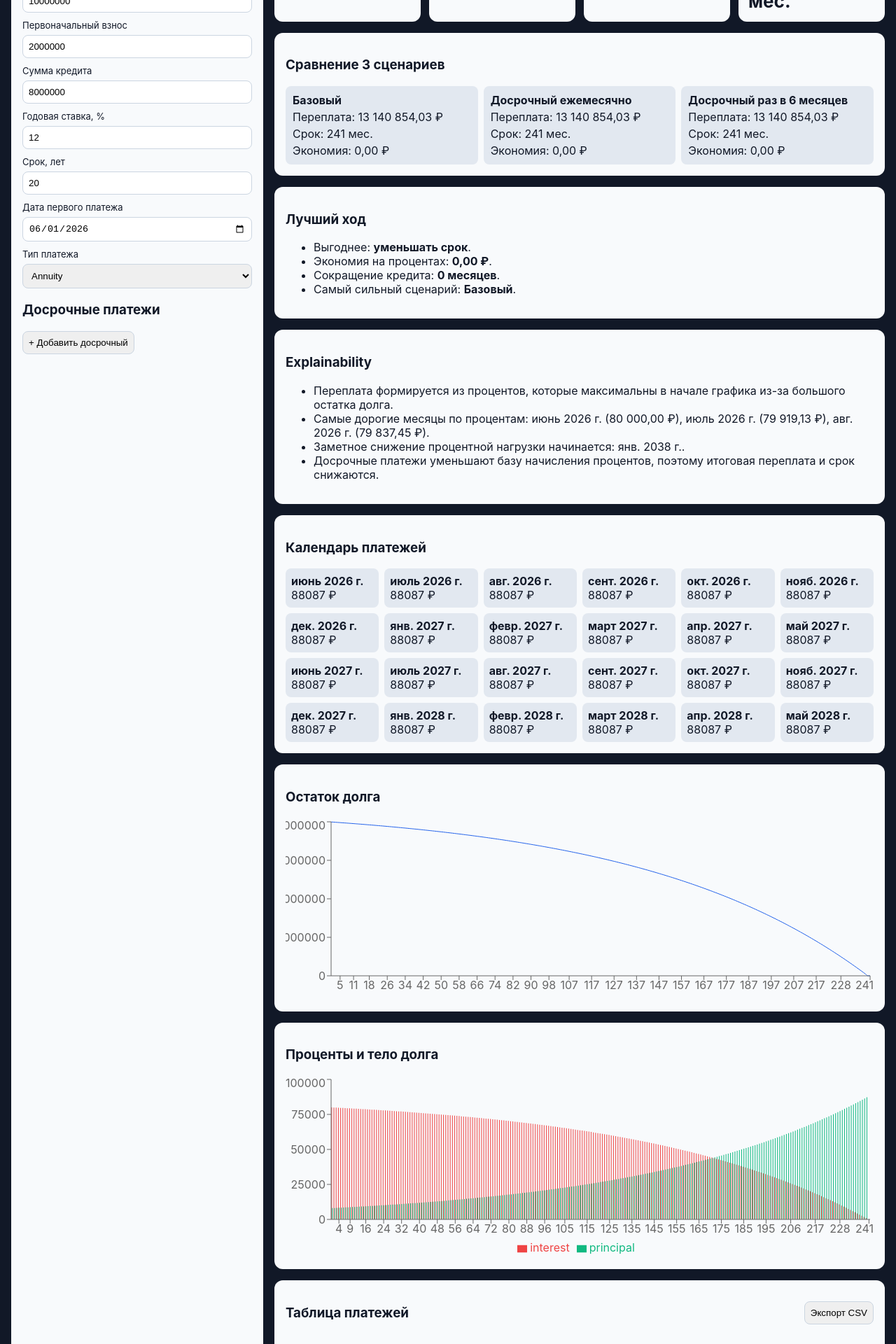
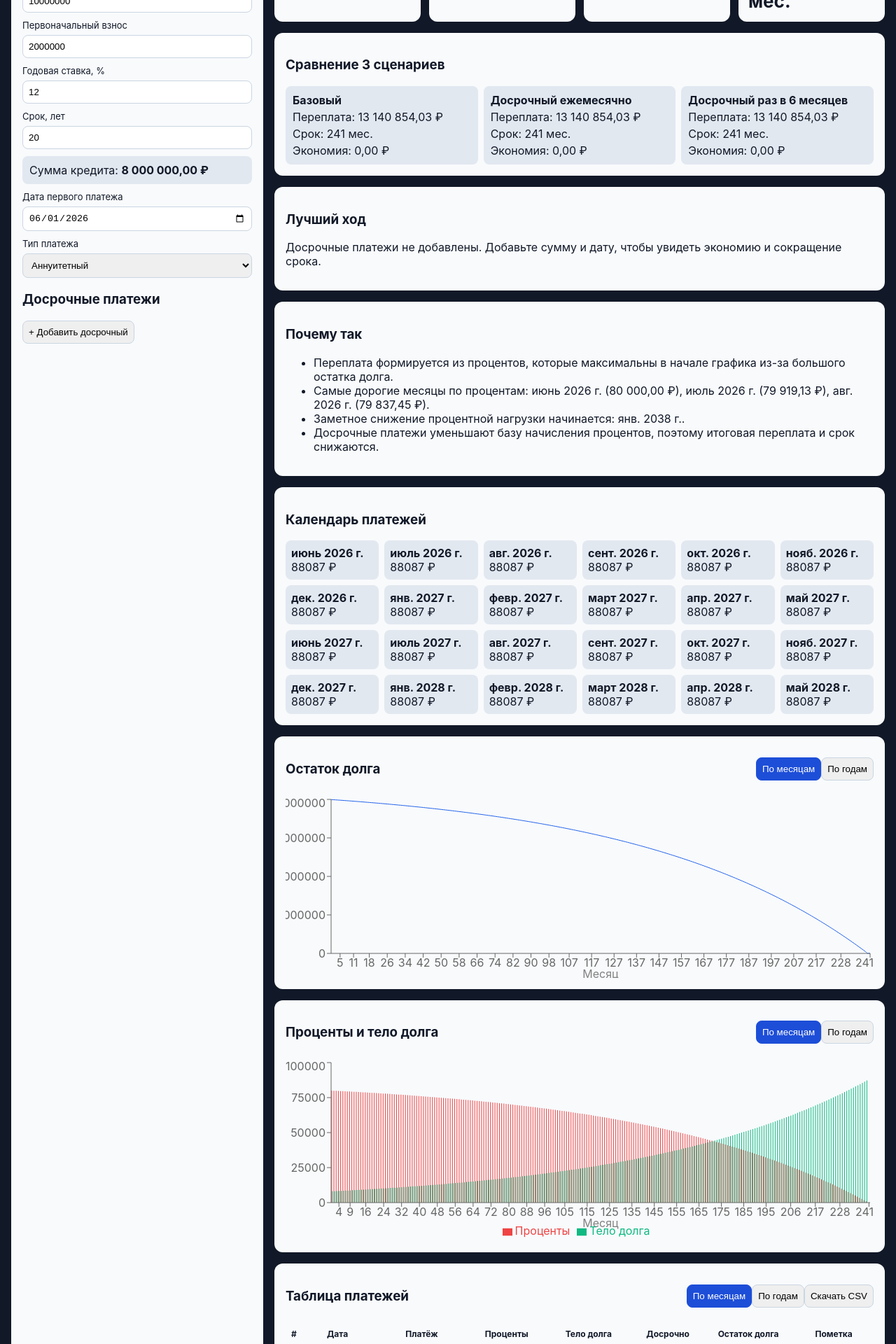
Before and after one commit to viktortown-ui/mortgage-planner, a React (Vite) app: page / in a window 1280 px wide. Shown: the part 200-2120 px from the top of the page at 70% size. Built offline with nearby package versions, Linux system fonts and the light colour scheme.

Commit message:
Улучшить UX и русификацию ипотечного планировщика

```diff
--- a/index.html
+++ b/index.html
@@ -4,7 +4,7 @@
     <meta charset="UTF-8" />
     <link rel="icon" type="image/svg+xml" href="/favicon.svg" />
     <meta name="viewport" content="width=device-width, initial-scale=1.0" />
-    <title>temp-app</title>
+    <title>Ипотечный планировщик</title>
   </head>
   <body>
     <div id="root"></div>
--- a/src/App.tsx
+++ b/src/App.tsx
@@ -16,13 +16,19 @@ const defaultInput: MortgageInput = {
   firstPaymentDate: '2026-06-01', paymentType: 'annuity', prepayments: [],
 };
 
+const withDerivedLoanAmount = (raw: MortgageInput): MortgageInput => ({
+  ...raw,
+  loanAmount: raw.propertyPrice - raw.downPayment,
+});
+
 function App() {
-  const [input, setInput] = useState<MortgageInput>(() => loadFromStorage(storageKey, defaultInput));
+  const [input, setInput] = useState<MortgageInput>(() => withDerivedLoanAmount(loadFromStorage(storageKey, defaultInput)));
   const [error, setError] = useState('');
 
   const safeSetInput = (next: MortgageInput) => {
-    setInput(next);
-    saveToStorage(storageKey, next);
+    const normalized = withDerivedLoanAmount(next);
+    setInput(normalized);
+    saveToStorage(storageKey, normalized);
   };
 
   const result = useMemo(() => {
@@ -41,11 +47,11 @@ function App() {
   return <div className="app"><header>Ипотечный планировщик</header><main>
     <MortgageInputForm input={input} onChange={safeSetInput} error={error} />
     <section className="results">{result ? <>
-      <ResultSummary result={result} preferredMode={input.prepayments[0]?.mode} />
+      <ResultSummary result={result} preferredMode={input.prepayments[0]?.mode} hasPrepayments={input.prepayments.some((p) => p.amount > 0)} baselineClosingDate={result.baseline.summary.closingDate} />
       <PaymentCalendar schedule={result.withPrepayments.schedule} />
       <DebtChart schedule={result.withPrepayments.schedule} />
       <InterestPrincipalChart schedule={result.withPrepayments.schedule} />
-      <PaymentTable schedule={result.withPrepayments.schedule} />
+      <PaymentTable schedule={result.withPrepayments.schedule} prepayments={input.prepayments} />
     </> : <div className="panel">Введите корректные данные для расчёта.</div>}</section>
   </main></div>;
 }
--- a/src/features/calculator/MortgageInputForm.tsx
+++ b/src/features/calculator/MortgageInputForm.tsx
@@ -1,5 +1,6 @@
 import type { ChangeEvent } from 'react';
 import type { MortgageInput, Prepayment } from '../../core/mortgage/types';
+import { formatMoney } from '../../shared/formatMoney';
 
 interface Props {
   input: MortgageInput;
@@ -18,13 +19,15 @@ export function MortgageInputForm({ input, error, onChange }: Props) {
     onChange({ ...input, prepayments: next });
   };
 
-  return <div className="panel"><h2>Параметры</h2>{error && <p className="error">{error}</p>}<div className="grid">{[
-    ['Стоимость недвижимости', 'propertyPrice'],['Первоначальный взнос', 'downPayment'],['Сумма кредита', 'loanAmount'],['Годовая ставка, %', 'annualRate'],['Срок, лет', 'termYears'],
-  ].map(([label, field]) => <label key={field}><span>{label}</span><input type="number" value={input[field as keyof MortgageInput] as number} onChange={updateNumber(field as keyof MortgageInput)} /></label>)}
-  <label><span>Дата первого платежа</span><input type="date" value={input.firstPaymentDate} onChange={(e)=>onChange({...input, firstPaymentDate:e.target.value})}/></label>
-  <label><span>Тип платежа</span><select value={input.paymentType} onChange={(e)=>onChange({...input, paymentType:e.target.value as MortgageInput['paymentType']})}><option value="annuity">Annuity</option><option value="differentiated">Differentiated</option></select></label>
+  return <div className="panel"><h2>Параметры</h2>{error && <p className="error">{error}</p>}<div className="grid">
+    {[
+      ['Стоимость недвижимости', 'propertyPrice'], ['Первоначальный взнос', 'downPayment'], ['Годовая ставка, %', 'annualRate'], ['Срок, лет', 'termYears'],
+    ].map(([label, field]) => <label key={field}><span>{label}</span><input type="number" value={input[field as keyof MortgageInput] as number} onChange={updateNumber(field as keyof MortgageInput)} /></label>)}
+    <div className="readonly-info">Сумма кредита: <strong>{formatMoney(input.loanAmount)}</strong></div>
+    <label><span>Дата первого платежа</span><input type="date" value={input.firstPaymentDate} onChange={(e) => onChange({ ...input, firstPaymentDate: e.target.value })} /></label>
+    <label><span>Тип платежа</span><select value={input.paymentType} onChange={(e) => onChange({ ...input, paymentType: e.target.value as MortgageInput['paymentType'] })}><option value="annuity">Аннуитетный</option><option value="differentiated">Дифференцированный</option></select></label>
   </div>
-  <div className="prepayments"><h3>Досрочные платежи</h3>{input.prepayments.map((p, i)=><div key={`${p.date}-${i}`} className="prepay-row"><input type="date" value={p.date} onChange={(e)=>updatePrepayment(i,{date:e.target.value})}/><input type="number" value={p.amount} onChange={(e)=>updatePrepayment(i,{amount:Number(e.target.value)})}/><select value={p.mode} onChange={(e)=>updatePrepayment(i,{mode:e.target.value as Prepayment['mode']})}><option value="reduceTerm">reduceTerm</option><option value="reducePayment">reducePayment</option></select><button type="button" onClick={()=>onChange({...input, prepayments: input.prepayments.filter((_,idx)=>idx!==i)})}>Удалить</button></div>)}
-  <button type="button" onClick={()=>onChange({...input, prepayments:[...input.prepayments,{date:input.firstPaymentDate, amount:0, mode:'reduceTerm'}]})}>+ Добавить досрочный</button>
-  </div></div>;
+    <div className="prepayments"><h3>Досрочные платежи</h3>{input.prepayments.map((p, i) => <div key={`${p.date}-${i}`} className="prepay-row"><input type="date" value={p.date} onChange={(e) => updatePrepayment(i, { date: e.target.value })} /><input type="number" value={p.amount} onChange={(e) => updatePrepayment(i, { amount: Number(e.target.value) })} /><select value={p.mode} onChange={(e) => updatePrepayment(i, { mode: e.target.value as Prepayment['mode'] })}><option value="reduceTerm">Уменьшить срок</option><option value="reducePayment">Уменьшить платёж</option></select><button type="button" onClick={() => onChange({ ...input, prepayments: input.prepayments.filter((_, idx) => idx !== i) })}>Удалить</button></div>)}
+      <button type="button" onClick={() => onChange({ ...input, prepayments: [...input.prepayments, { date: input.firstPaymentDate, amount: 0, mode: 'reduceTerm' }] })}>+ Добавить досрочный</button>
+    </div></div>;
 }
--- a/src/features/calculator/ResultSummary.tsx
+++ b/src/features/calculator/ResultSummary.tsx
@@ -4,14 +4,14 @@ import { formatMoney } from '../../shared/formatMoney';
 import { formatDate } from '../../shared/formatDate';
 
 function getStrategyLabel(mode?: PrepaymentMode): string {
-  return mode === 'reducePayment' ? 'уменьшать платёж' : 'уменьшать срок';
+  return mode === 'reducePayment' ? 'уменьшение платежа' : 'уменьшение срока';
 }
 
 function scenarioSavings(scenario: ScenarioResult, baselineInterest: number): number {
   return Number((baselineInterest - scenario.result.summary.totalInterest).toFixed(2));
 }
 
-export function ResultSummary({ result, preferredMode }: { result: ComparisonResult; preferredMode?: PrepaymentMode }) {
+export function ResultSummary({ result, preferredMode, hasPrepayments, baselineClosingDate }: { result: ComparisonResult; preferredMode?: PrepaymentMode; hasPrepayments: boolean; baselineClosingDate: string }) {
   const active = result.withPrepayments;
   const explainability = buildExplainability(result);
   const baselineInterest = result.baseline.summary.totalInterest;
@@ -36,16 +36,18 @@ export function ResultSummary({ result, preferredMode }: { result: ComparisonRes
 
     <div className="panel">
       <h3>Лучший ход</h3>
-      <ul>
+      {!hasPrepayments ? <p>Досрочные платежи не добавлены. Добавьте сумму и дату, чтобы увидеть экономию и сокращение срока.</p> : <ul>
         <li>Выгоднее: <strong>{getStrategyLabel(preferredMode)}</strong>.</li>
         <li>Экономия на процентах: <strong>{formatMoney(result.interestSavings)}</strong>.</li>
-        <li>Сокращение кредита: <strong>{result.monthsSaved} месяцев</strong>.</li>
-        <li>Самый сильный сценарий: <strong>{result.bestScenario.label}</strong>.</li>
-      </ul>
+        <li>Срок сокращён на: <strong>{result.monthsSaved} мес.</strong>.</li>
+        <li>Новая дата закрытия: <strong>{active.summary.closingDate}</strong>.</li>
+      </ul>}
     </div>
 
+    {hasPrepayments && <div className="panel"><h3>Эффект досрочных платежей</h3><ul><li>Экономия на процентах: <strong>{formatMoney(result.interestSavings)}</strong>.</li><li>Срок сокращён на <strong>{result.monthsSaved} мес.</strong>.</li><li>Дата закрытия изменилась: было <strong>{baselineClosingDate}</strong>, стало <strong>{active.summary.closingDate}</strong>.</li></ul></div>}
+
     <div className="panel">
-      <h3>Explainability</h3>
+      <h3>Почему так</h3>
       <ul>
         <li>Переплата формируется из процентов, которые максимальны в начале графика из-за большого остатка долга.</li>
         <li>Самые дорогие месяцы по процентам: {explainability.expensiveMonths.map((m) => `${formatDate(m.date)} (${formatMoney(m.interest)})`).join(', ')}.</li>
--- a/src/features/calendar/PaymentCalendar.tsx
+++ b/src/features/calendar/PaymentCalendar.tsx
@@ -11,9 +11,9 @@ export function PaymentCalendar({ schedule }: { schedule: PaymentRow[] }) {
     return <div
       key={row.monthIndex}
       className={`calendar-item${hasPrepayment ? ' calendar-item-prepay' : ''}${isLastYear ? ' calendar-item-last' : ''}`}
-      title={`Платёж: ${Math.round(row.payment)} ₽\nПроценты: ${Math.round(row.interest)} ₽\nТело: ${Math.round(row.principal)} ₽\nОстаток: ${Math.round(row.remainingDebt)} ₽`}
+      title={`Платёж: ${Math.round(row.payment)} ₽\nПроценты: ${Math.round(row.interest)} ₽\nТело долга: ${Math.round(row.principal)} ₽\nОстаток долга: ${Math.round(row.remainingDebt)} ₽\nДосрочно: ${Math.round(row.prepayment)} ₽`}
     >
-      <strong>{formatDate(row.date)}</strong><span>{Math.round(row.payment + row.prepayment)} ₽</span>
+      <strong>{formatDate(row.date)}</strong><span>{Math.round(row.payment + row.prepayment)} ₽</span>{hasPrepayment && <em>Досрочно</em>}
     </div>;
   })}</div></div>;
 }
--- a/src/features/charts/DebtChart.tsx
+++ b/src/features/charts/DebtChart.tsx
@@ -1,6 +1,20 @@
+import { useMemo, useState } from 'react';
 import { Line, LineChart, ResponsiveContainer, Tooltip, XAxis, YAxis } from 'recharts';
 import type { PaymentRow } from '../../core/mortgage/types';
+import { formatMoney } from '../../shared/formatMoney';
 
 export function DebtChart({ schedule }: { schedule: PaymentRow[] }) {
-  return <div className="chart"><h3>Остаток долга</h3><ResponsiveContainer width="100%" height={260}><LineChart data={schedule}><XAxis dataKey="monthIndex"/><YAxis/><Tooltip/><Line type="monotone" dataKey="remainingDebt" stroke="#2463eb" dot={false}/></LineChart></ResponsiveContainer></div>;
+  const [view, setView] = useState<'month' | 'year'>('month');
+
+  const data = useMemo(() => {
+    if (view === 'month') return schedule.map((r) => ({ label: r.monthIndex, remainingDebt: r.remainingDebt }));
+    const years = new Map<number, { year: number; remainingDebt: number; label: number }>();
+    schedule.forEach((row) => {
+      const year = new Date(row.date).getFullYear();
+      years.set(year, { year, remainingDebt: row.remainingDebt, label: year });
+    });
+    return Array.from(years.values());
+  }, [schedule, view]);
+
+  return <div className="chart"><div className="table-head"><h3>Остаток долга</h3><div><button type="button" className={view === 'month' ? 'active-switch' : ''} onClick={() => setView('month')}>По месяцам</button><button type="button" className={view === 'year' ? 'active-switch' : ''} onClick={() => setView('year')}>По годам</button></div></div><ResponsiveContainer width="100%" height={260}><LineChart data={data}><XAxis dataKey="label" label={{ value: view === 'month' ? 'Месяц' : 'Год', position: 'insideBottom', offset: -5 }} /><YAxis /><Tooltip formatter={(value) => formatMoney(Number(value ?? 0))} labelFormatter={(label) => `${view === 'month' ? 'Месяц' : 'Год'}: ${label}`} /><Line type="monotone" name="Остаток долга" dataKey="remainingDebt" stroke="#2463eb" dot={false} /></LineChart></ResponsiveContainer></div>;
 }
--- a/src/features/charts/InterestPrincipalChart.tsx
+++ b/src/features/charts/InterestPrincipalChart.tsx
@@ -1,6 +1,21 @@
+import { useMemo, useState } from 'react';
 import { Bar, BarChart, Legend, ResponsiveContainer, Tooltip, XAxis, YAxis } from 'recharts';
 import type { PaymentRow } from '../../core/mortgage/types';
+import { formatMoney } from '../../shared/formatMoney';
 
 export function InterestPrincipalChart({ schedule }: { schedule: PaymentRow[] }) {
-  return <div className="chart"><h3>Проценты и тело долга</h3><ResponsiveContainer width="100%" height={260}><BarChart data={schedule}><XAxis dataKey="monthIndex"/><YAxis/><Tooltip/><Legend/><Bar dataKey="interest" fill="#ef4444"/><Bar dataKey="principal" fill="#10b981"/></BarChart></ResponsiveContainer></div>;
+  const [view, setView] = useState<'month' | 'year'>('month');
+
+  const data = useMemo(() => {
+    if (view === 'month') return schedule.map((r) => ({ ...r, label: r.monthIndex }));
+    const years = new Map<number, { label: number; interest: number; principal: number }>();
+    schedule.forEach((row) => {
+      const year = new Date(row.date).getFullYear();
+      const prev = years.get(year) ?? { label: year, interest: 0, principal: 0 };
+      years.set(year, { label: year, interest: prev.interest + row.interest, principal: prev.principal + row.principal });
+    });
+    return Array.from(years.values());
+  }, [schedule, view]);
+
+  return <div className="chart"><div className="table-head"><h3>Проценты и тело долга</h3><div><button type="button" className={view === 'month' ? 'active-switch' : ''} onClick={() => setView('month')}>По месяцам</button><button type="button" className={view === 'year' ? 'active-switch' : ''} onClick={() => setView('year')}>По годам</button></div></div><ResponsiveContainer width="100%" height={260}><BarChart data={data}><XAxis dataKey="label" label={{ value: view === 'month' ? 'Месяц' : 'Год', position: 'insideBottom', offset: -5 }} /><YAxis /><Tooltip formatter={(value) => formatMoney(Number(value ?? 0))} labelFormatter={(label) => `${view === 'month' ? 'Месяц' : 'Год'}: ${label}`} /><Legend /><Bar name="Проценты" dataKey="interest" fill="#ef4444" /><Bar name="Тело долга" dataKey="principal" fill="#10b981" /></BarChart></ResponsiveContainer></div>;
 }
--- a/src/features/schedule/PaymentTable.tsx
+++ b/src/features/schedule/PaymentTable.tsx
@@ -1,22 +1,25 @@
-import type { PaymentRow } from '../../core/mortgage/types';
+import { useMemo, useState } from 'react';
+import type { PaymentRow, Prepayment } from '../../core/mortgage/types';
 import { formatMoney } from '../../shared/formatMoney';
 
 function toCsv(schedule: PaymentRow[]): string {
-  const header = ['Месяц', 'Дата', 'Платеж', 'Проценты', 'Тело', 'Досрочно', 'Остаток'];
-  const rows = schedule.map((row) => [
-    row.monthIndex,
-    row.date,
-    row.payment.toFixed(2),
-    row.interest.toFixed(2),
-    row.principal.toFixed(2),
-    row.prepayment.toFixed(2),
-    row.remainingDebt.toFixed(2),
-  ]);
-
+  const header = ['Месяц', 'Дата', 'Платёж', 'Проценты', 'Тело долга', 'Досрочно', 'Остаток долга'];
+  const rows = schedule.map((row) => [row.monthIndex, row.date, row.payment.toFixed(2), row.interest.toFixed(2), row.principal.toFixed(2), row.prepayment.toFixed(2), row.remainingDebt.toFixed(2)]);
   return [header, ...rows].map((r) => r.join(',')).join('\n');
 }
 
-export function PaymentTable({ schedule }: { schedule: PaymentRow[] }) {
+export function PaymentTable({ schedule, prepayments }: { schedule: PaymentRow[]; prepayments: Prepayment[] }) {
+  const [view, setView] = useState<'month' | 'year'>('month');
+  const yearly = useMemo(() => {
+    const years = new Map<number, { year: number; payment: number; interest: number; principal: number; prepayment: number; remainingDebt: number }>();
+    schedule.forEach((row) => {
+      const year = new Date(row.date).getFullYear();
+      const prev = years.get(year) ?? { year, payment: 0, interest: 0, principal: 0, prepayment: 0, remainingDebt: row.remainingDebt };
+      years.set(year, { year, payment: prev.payment + row.payment, interest: prev.interest + row.interest, principal: prev.principal + row.principal, prepayment: prev.prepayment + row.prepayment, remainingDebt: row.remainingDebt });
+    });
+    return Array.from(years.values());
+  }, [schedule]);
+
   const exportCsv = () => {
     const blob = new Blob([toCsv(schedule)], { type: 'text/csv;charset=utf-8;' });
     const url = URL.createObjectURL(blob);
@@ -27,5 +30,7 @@ export function PaymentTable({ schedule }: { schedule: PaymentRow[] }) {
     URL.revokeObjectURL(url);
   };
 
-  return <div className="table-wrap"><div className="table-head"><h3>Таблица платежей</h3><button type="button" onClick={exportCsv}>Экспорт CSV</button></div><table><thead><tr><th>#</th><th>Дата</th><th>Платёж</th><th>Проценты</th><th>Тело</th><th>Досрочно</th><th>Остаток</th></tr></thead><tbody>{schedule.map((row)=><tr key={row.monthIndex}><td>{row.monthIndex}</td><td>{row.date}</td><td>{formatMoney(row.payment)}</td><td>{formatMoney(row.interest)}</td><td>{formatMoney(row.principal)}</td><td>{formatMoney(row.prepayment)}</td><td>{formatMoney(row.remainingDebt)}</td></tr>)}</tbody></table></div>;
+  return <div className="table-wrap"><div className="table-head"><h3>Таблица платежей</h3><div><button type="button" className={view === 'month' ? 'active-switch' : ''} onClick={() => setView('month')}>По месяцам</button><button type="button" className={view === 'year' ? 'active-switch' : ''} onClick={() => setView('year')}>По годам</button><button type="button" onClick={exportCsv}>Скачать CSV</button></div></div>
+    {view === 'month' ? <table><thead><tr><th>#</th><th>Дата</th><th>Платёж</th><th>Проценты</th><th>Тело долга</th><th>Досрочно</th><th>Остаток долга</th><th>Пометка</th></tr></thead><tbody>{schedule.map((row) => { const mode = prepayments.find((p) => p.date === row.date && p.amount > 0)?.mode; return <tr key={row.monthIndex} className={row.prepayment > 0 ? 'row-prepay' : ''}><td>{row.monthIndex}</td><td>{row.date}</td><td>{formatMoney(row.payment)}</td><td>{formatMoney(row.interest)}</td><td>{formatMoney(row.principal)}</td><td>{formatMoney(row.prepayment)}</td><td>{formatMoney(row.remainingDebt)}</td><td>{row.prepayment > 0 ? `Досрочно: ${formatMoney(row.prepayment)}; Режим: ${mode === 'reducePayment' ? 'уменьшение платежа' : 'уменьшение срока'}` : '-'}</td></tr>; })}</tbody></table> : <table><thead><tr><th>Год</th><th>Всего платежей</th><th>Проценты</th><th>Тело долга</th><th>Досрочно</th><th>Остаток на конец года</th></tr></thead><tbody>{yearly.map((row) => <tr key={row.year} className={row.prepayment > 0 ? 'row-prepay' : ''}><td>{row.year}</td><td>{formatMoney(row.payment)}</td><td>{formatMoney(row.interest)}</td><td>{formatMoney(row.principal)}</td><td>{formatMoney(row.prepayment)}</td><td>{formatMoney(row.remainingDebt)}</td></tr>)}</tbody></table>}
+  </div>;
 }
--- a/src/styles/global.css
+++ b/src/styles/global.css
@@ -1,3 +1,7 @@
 :root{font-family:Inter,system-ui,sans-serif;color:#0f172a;background:#1f2937}*{box-sizing:border-box}body{margin:0;background:#111827;color:#e5e7eb}header{padding:16px 24px;font-size:24px;font-weight:700;background:#0b1220;border-bottom:1px solid #334155}main{display:grid;grid-template-columns:360px 1fr;gap:16px;padding:16px}.panel,.calendar,.chart,.table-wrap{background:#f8fafc;color:#111827;border-radius:12px;padding:16px}.grid{display:grid;gap:10px}.grid label{display:grid;gap:6px;font-size:13px}input,select,button{padding:8px;border-radius:8px;border:1px solid #cbd5e1}.error{color:#b91c1c}.prepay-row{display:grid;grid-template-columns:1fr 1fr 1fr auto;gap:8px;margin-bottom:8px}.results{display:grid;gap:16px}.cards{display:grid;grid-template-columns:repeat(4,minmax(0,1fr));gap:12px}.card{background:#f8fafc;color:#111827;padding:14px;border-radius:12px}.card p{font-size:26px;font-weight:700;margin:6px 0 0}.calendar-grid{display:grid;grid-template-columns:repeat(auto-fill,minmax(120px,1fr));gap:8px}.calendar-item{background:#e2e8f0;padding:8px;border-radius:8px;display:grid}table{width:100%;border-collapse:collapse;font-size:12px}th,td{padding:8px;border-bottom:1px solid #e2e8f0;text-align:left}@media (max-width:1100px){main{grid-template-columns:1fr}.cards{grid-template-columns:repeat(2,minmax(0,1fr))}}
 .scenario-grid{display:grid;grid-template-columns:repeat(3,minmax(0,1fr));gap:8px;margin-top:10px}.scenario-card{background:#e2e8f0;border-radius:8px;padding:10px;display:grid;gap:4px}.calendar-item-prepay{background:#bbf7d0}.calendar-item-last{outline:2px solid #6366f1}.table-head{display:flex;justify-content:space-between;align-items:center;margin-bottom:8px}
 @media (max-width:1100px){.scenario-grid{grid-template-columns:1fr}}
+.readonly-info{padding:10px;background:#e2e8f0;border-radius:8px}
+.active-switch{background:#1d4ed8;color:#fff;border-color:#1d4ed8}
+.row-prepay{background:#ecfdf5}
+.calendar-item em{font-style:normal;color:#166534;font-size:12px}
```
